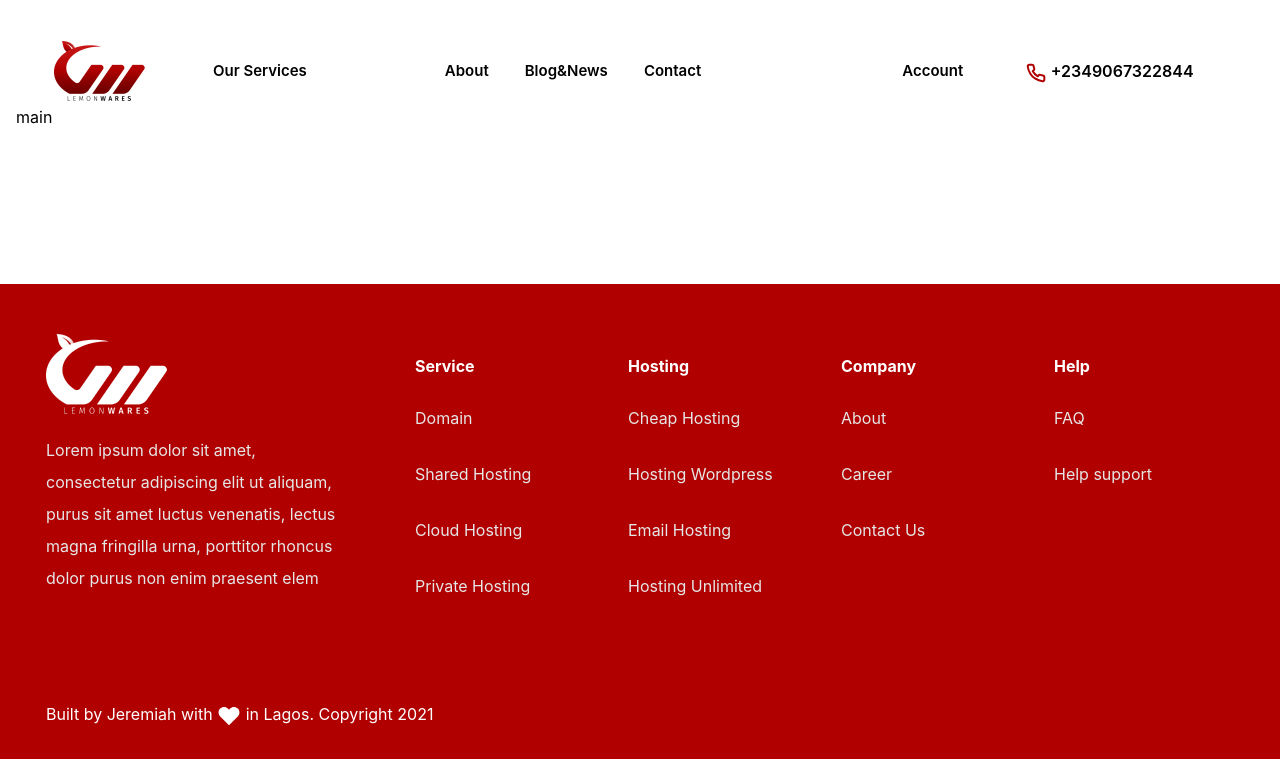
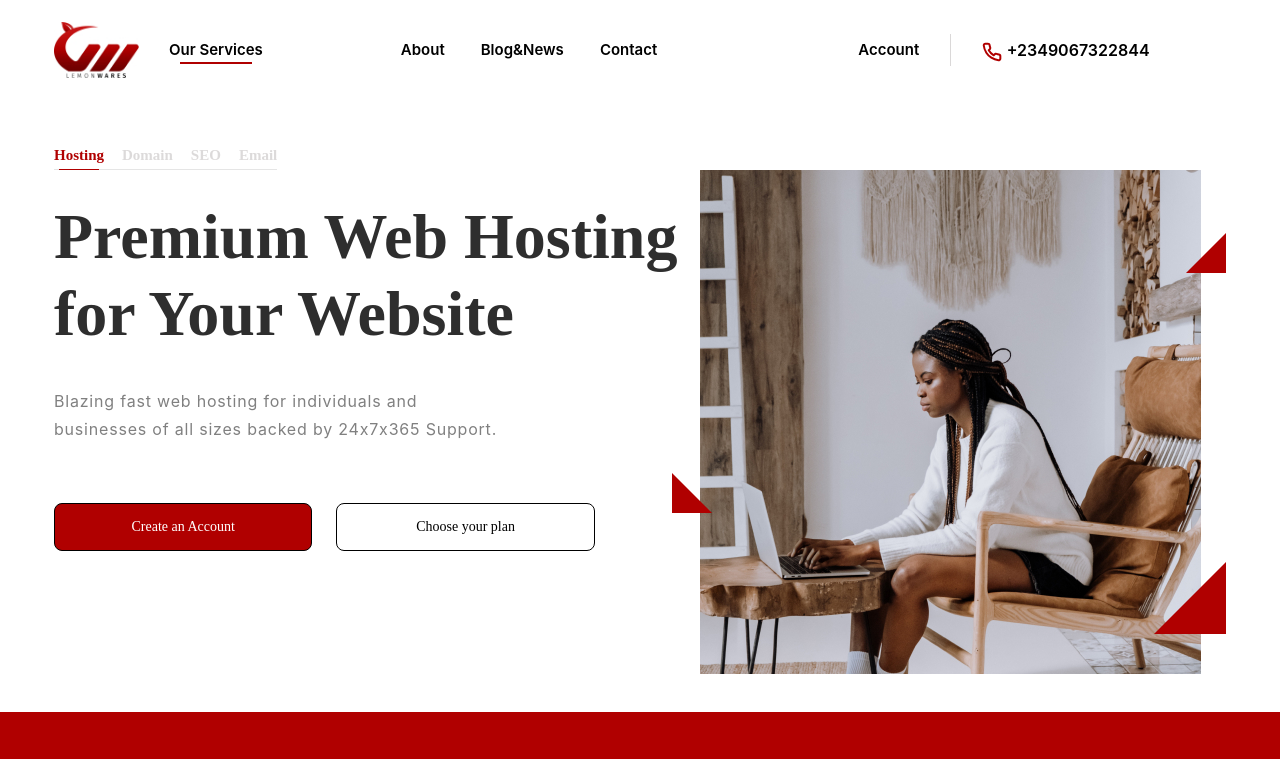
Before and after one commit to AlexUAKH/landing-Hosting-Company, a website: page app/index.html in a window 1280 px wide. Shown: the top 759 px of the page. Drawn offline with nearby package versions, Linux system fonts and the light colour scheme; files that its build step writes are made by us from their sources; a web font is replaced by a local one.

Commit message:
intro section done

```diff
--- a/app/js/app.js
+++ b/app/js/app.js
@@ -1,8 +1,34 @@
 // // Import vendor jQuery plugin example
 // import '~/app/libs/mmenu/dist/mmenu.js'
 
-document.addEventListener('DOMContentLoaded', () => {
+document.addEventListener("DOMContentLoaded", () => {
+  const burger = document.getElementById("burger");
+  const menu = document.getElementById("menu");
+  const bodyNode = document.body || document.getElementsByTagName("body")[0];
+  let documentWidth = window.innerWidth > 0 ? window.innerWidth : screen.width;
+  if (documentWidth < 960) {
+    moveNode("intro__img", "intro__body", 1);
+  }
 
-	// Custom JS
+  burger.addEventListener("click", toggleBuger);
+  window.addEventListener("resize", function () {
+    documentWidth = window.innerWidth > 0 ? window.innerWidth : screen.width;
+    console.log(documentWidth);
+    if (documentWidth < 960) {
+      moveNode("intro__img", "intro__body", 1);
+    }
+  });
 
-})
+  function toggleBuger() {
+    burger.classList.toggle("active");
+    menu.classList.toggle("active");
+    bodyNode.classList.toggle("lock");
+  }
+});
+
+function moveNode(node, targetNode, targetOrder = 0) {
+  const fragment = document.getElementsByClassName(node)[0];
+  document
+    .getElementsByClassName(targetNode)[0]
+    .children[targetOrder].before(fragment);
+}
--- /dev/null
+++ b/app/parts/intro.html
@@ -0,0 +1,34 @@
+<div class="page__intro intro">
+  <div class="intro__crunch crunch">
+    <ul class="crunch__list">
+      <li class="crunch__item">
+        <a href="#" class="crunch__item-link active">Hosting</a>
+      </li>
+      <li class="crunch__item">
+        <a href="#" class="crunch__item-link">Domain</a>
+      </li>
+      <li class="crunch__item">
+        <a href="#" class="crunch__item-link">SEO</a>
+      </li>
+      <li class="crunch__item">
+        <a href="#" class="crunch__item-link">Email</a>
+      </li>
+    </ul>
+  </div>
+  <div class="intro__container">
+    <div class="intro__body">
+      <div class="intro__title">Premium Web Hosting for Your Website</div>
+      <div class="intro__text">
+        Blazing fast web hosting for individuals and businesses of all sizes
+        backed by 24x7x365 Support.
+      </div>
+      <div class="intro__actions">
+        <a href="#" class="intro__link active">Create an Account</a>
+        <a href="#" class="intro__link">Choose your plan</a>
+      </div>
+    </div>
+    <div class="intro__img">
+      <img src="../images/src/header/header_1.jpg" alt="hosting" />
+    </div>
+  </div>
+</div>
--- a/app/parts/main.html
+++ b/app/parts/main.html
@@ -1,3 +1,5 @@
 <main class="page">
-  <div class="page__container __container">main</div>
+  <div class="page__container __container">
+    <!--#include virtual="/parts/intro.html" -->
+  </div>
 </main>
--- a/app/styles/less/_config.less
+++ b/app/styles/less/_config.less
@@ -1,11 +1,18 @@
 // USER VARIABLES SECTION
 
+@backgroundcolor: #fff;
+@menubackgroundcolor: #f3d9d9;
 @accent: #b00000; // Accent Color
 @fontsize: 16px; // Body Font Size
 @textcolor: #000; // Text Color
 @lineheight: 2; // Document Line Height
 @userfont: "Inter", sans-serif; // User Font Family
 @systemfont: -apple-system, BlinkMacSystemFont, Arial, sans-serif; // System Font Family
+
+@headerheight: 60px;
+@headertopmargin: 20px;
+@headermobileheight: 40px;
+@headermobiletopmargin: 10px;
 
 // IMPORT SECTION
 
@@ -65,6 +72,7 @@ body {
   font-size: @fontsize;
   line-height: @lineheight;
   color: @textcolor;
+  background-color: @backgroundcolor;
   min-width: 320px;
   height: 100%;
   overflow-x: hidden;
--- a/app/styles/less/blocks/_general.less
+++ b/app/styles/less/blocks/_general.less
@@ -5,6 +5,11 @@ a {
   display: inline-block;
   &:hover {
     color: inherit;
+    cursor: pointer;
+  }
+  &.disabled {
+    pointer-events: none;
+    cursor: default;
   }
 }
 
--- /dev/null
+++ b/app/styles/less/blocks/_intro.less
@@ -0,0 +1,225 @@
+.intro {
+  // .intro__crunch
+  &__crunch {
+  }
+
+  // .intro__container
+  &__container {
+  }
+
+  // .intro__body
+  &__body {
+    flex: 1 1 608px;
+  }
+
+  // .intro__title
+  &__title {
+    padding-top: 28px;
+    font-family: Poppins;
+    font-style: normal;
+    font-weight: bold;
+    font-size: 50px;
+    line-height: 121%;
+    color: #2e2e2e;
+  }
+
+  // .intro__text
+  &__text {
+    margin-top: 34px;
+    max-width: 450px;
+    font-family: Inter;
+    font-style: normal;
+    font-weight: normal;
+    font-size: 16px;
+    line-height: 175%;
+    letter-spacing: 0.05em;
+    color: #808080;
+  }
+
+  // .intro__actions
+  &__actions {
+    display: flex;
+    justify-content: space-between;
+    margin-top: 30px;
+  }
+
+  // .intro__link
+  &__link {
+    flex: 0 1 40%;
+    padding: 5px 0;
+    display: flex;
+    justify-content: center;
+    align-items: center;
+    height: 48px;
+    border: 1px solid #000000;
+    border-radius: 8px;
+    font-family: Poppins;
+    font-style: normal;
+    font-weight: normal;
+    font-size: 14px;
+    line-height: 171%;
+    color: #000000;
+    &.active {
+      background-color: @accent;
+      color: white;
+      pointer-events: none;
+      cursor: default;
+    }
+  }
+
+  // .intro__img
+  &__img {
+    width: 100%;
+    height: auto;
+    & img {
+      display: block;
+      width: 100%;
+      max-width: 100%;
+    }
+  }
+}
+.crunch {
+  // .crunch__list
+  &__list {
+    list-style: none;
+    display: flex;
+  }
+  // .crunch__item
+  &__item {
+    position: relative;
+    &:not(:last-child) {
+      padding-right: 18px;
+    }
+  }
+  &__item::before {
+    content: "";
+    position: absolute;
+    background-color: #e5e5e5;
+    height: 1px;
+    width: 100%;
+    left: 0;
+    bottom: 0;
+  }
+
+  &__item-link {
+    font-family: Poppins;
+    font-style: normal;
+    font-weight: 600;
+    font-size: 15px;
+    line-height: 147%;
+    color: rgba(214, 212, 212, 0.88);
+  }
+  &__item-link.active {
+    color: #b00000;
+    pointer-events: none;
+    cursor: default;
+    position: relative;
+    &::after {
+      content: "";
+      position: absolute;
+      background-color: @accent;
+      height: 1px;
+      width: 80%;
+      left: 0;
+      bottom: -4px;
+      margin: 0 10%;
+    }
+  }
+}
+
+@media (max-width: 600px) {
+  .intro {
+    &__actions {
+      flex-wrap: wrap;
+    }
+    &__link {
+      flex: 0 0 100%;
+      &:not(:last-child) {
+        margin-bottom: 20px;
+      }
+    }
+  }
+}
+@media (min-width: 960px) {
+  .crunch {
+    &__item-link:not([class~="active"]):hover {
+      opacity: 0.6;
+      color: #b00000;
+    }
+  }
+  .intro {
+    &__container {
+      display: flex;
+      padding-right: 25px;
+    }
+    &__link {
+      &:hover {
+        background-color: @accent;
+        color: white;
+        border: 0;
+      }
+    }
+    &__actions {
+      display: flex;
+      flex-wrap: wrap;
+      justify-content: flex-start;
+      margin-top: 60px;
+    }
+
+    &__link {
+      &:not(:last-child) {
+        margin-right: 24px;
+      }
+    }
+
+    &__img {
+      flex: 0 1 501px;
+      & img {
+        max-width: 100%;
+      }
+    }
+  }
+}
+
+@media (min-width: 1160px) {
+  .intro {
+    &__container {
+      position: relative;
+    }
+    &__container::after,
+    &__container::before {
+      content: "";
+      position: absolute;
+      right: 0;
+      z-index: 2;
+    }
+    &__container::after {
+      bottom: 40px;
+      height: 72px;
+      border-right: 72px solid @accent;
+      border-top: 72px solid transparent;
+    }
+    &__container::before {
+      top: 63px;
+      height: 40px;
+      border-right: 40px solid @accent;
+      border-top: 40px solid transparent;
+    }
+    &__img {
+      position: relative;
+    }
+    &__img::before {
+      content: "";
+      position: absolute;
+      z-index: 2;
+      left: -28px;
+      bottom: 161px;
+      height: 40px;
+      border-left: 40px solid @accent;
+      border-top: 40px solid transparent;
+    }
+    &__title {
+      font-size: 64px;
+    }
+  }
+}
--- /dev/null
+++ b/app/styles/less/blocks/_page.less
@@ -0,0 +1,20 @@
+.page {
+  // .page__intro
+  &__intro {
+    padding: 16px;
+  }
+}
+
+@media (min-width: 600px) {
+  .page {
+    &__intro {
+      padding: 38px;
+    }
+  }
+}
+
+@media (max-width: 959px) {
+  .page {
+    padding-top: @headermobileheight+15px;
+  }
+}
```
Also changed, not shown: app/css/app.min.css, app/js/app.min.js.
